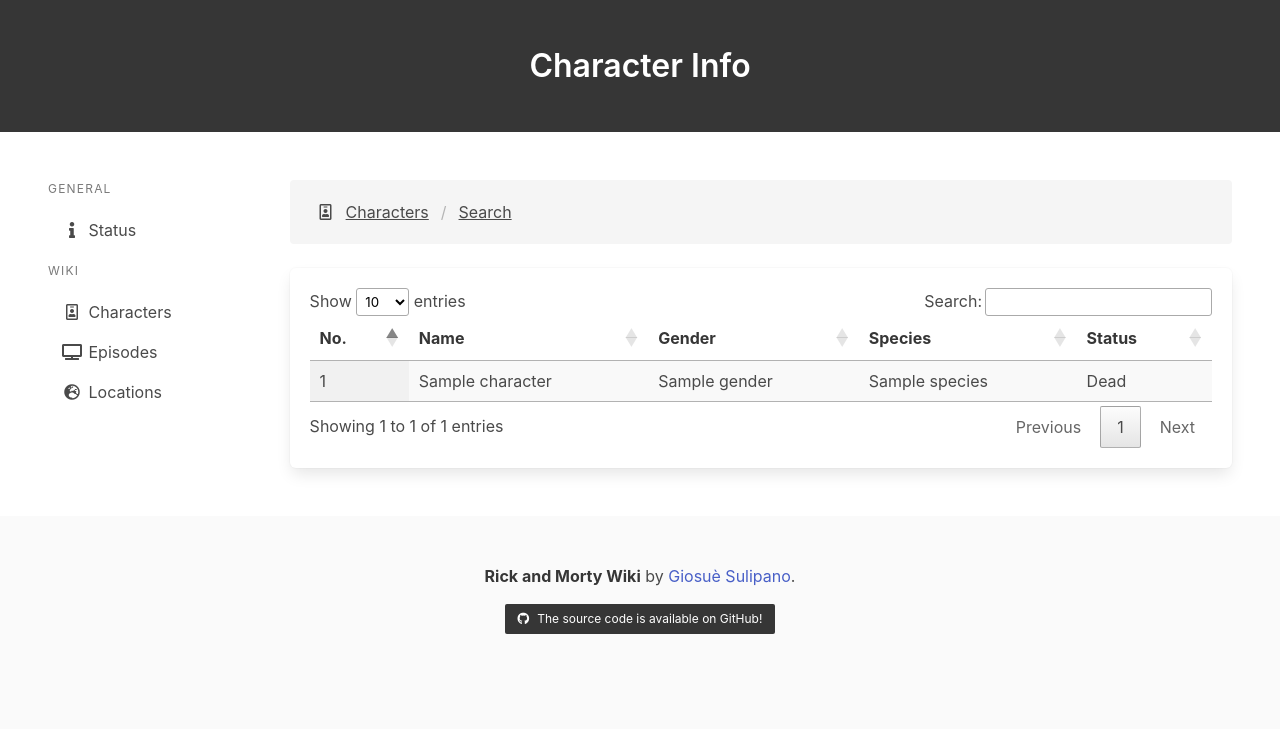
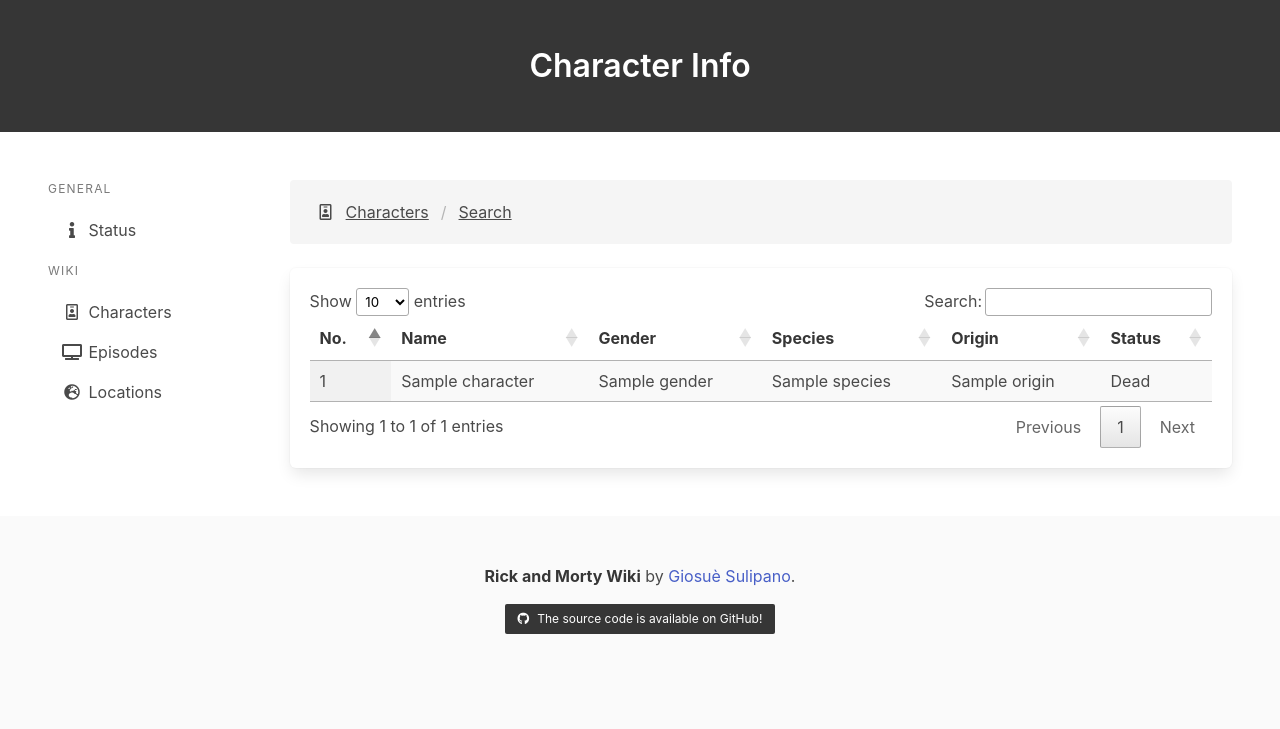
Before and after one commit to imgios/RaM-wiki, a Flask app: template ramwiki/characters/templates/characters/search.html in a window 1280 px wide. Shown: the top 729 px of the page. Run offline with Flask 2, Linux system fonts and the light colour scheme; the template is opened without the code that fills it: most values are stand-ins (such as "Sample title", 1, 10 or a date in 2020); some libraries are stand-ins or nearby versions.

Commit message:
Show character origin in search results

```diff
--- a/ramwiki/characters/__init__.py
+++ b/ramwiki/characters/__init__.py
@@ -67,6 +67,7 @@ def searchCharacters():
                     'name': character['c']['name'],
                     'gender': character['c']['gender'],
                     'species': character['c']['species'],
+                    'origin': character['c']['origin'],
                     'status': character['c']['status']
                 })
 
--- a/ramwiki/characters/templates/characters/search.html
+++ b/ramwiki/characters/templates/characters/search.html
@@ -30,6 +30,7 @@
                             <th>Name</th>
                             <th>Gender</th>
                             <th>Species</th>
+                            <th>Origin</th>
                             <th>Status</th>
                         </tr>
                     </thead>
@@ -40,6 +41,7 @@
                                 <td>{{ character['name'] }}</td>
                                 <td>{{ character['gender'] }}</td>
                                 <td>{{ character['species'] }}</td>
+                                <td>{{ character['origin'] }}</td>
                                 <td>{{ character['status'] }}</td>
                             </tr>
                         {% endfor %}
```
